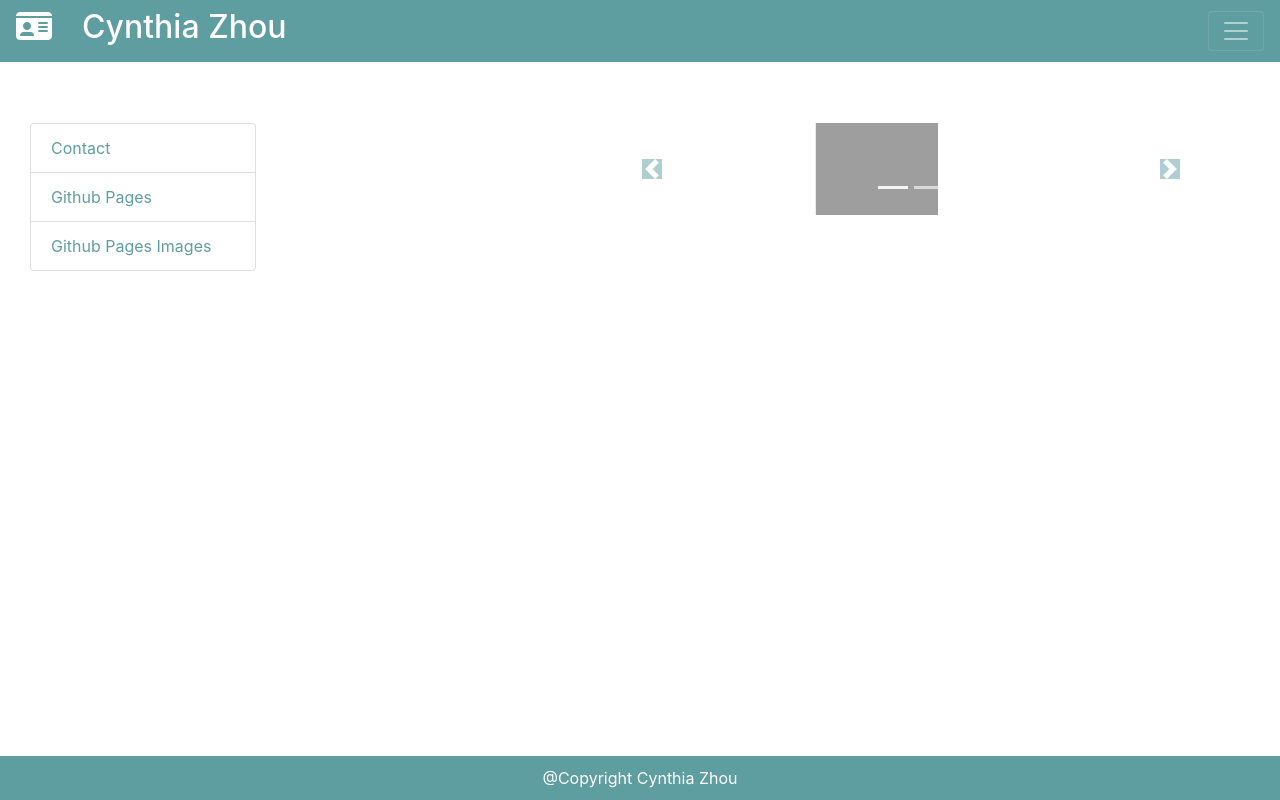
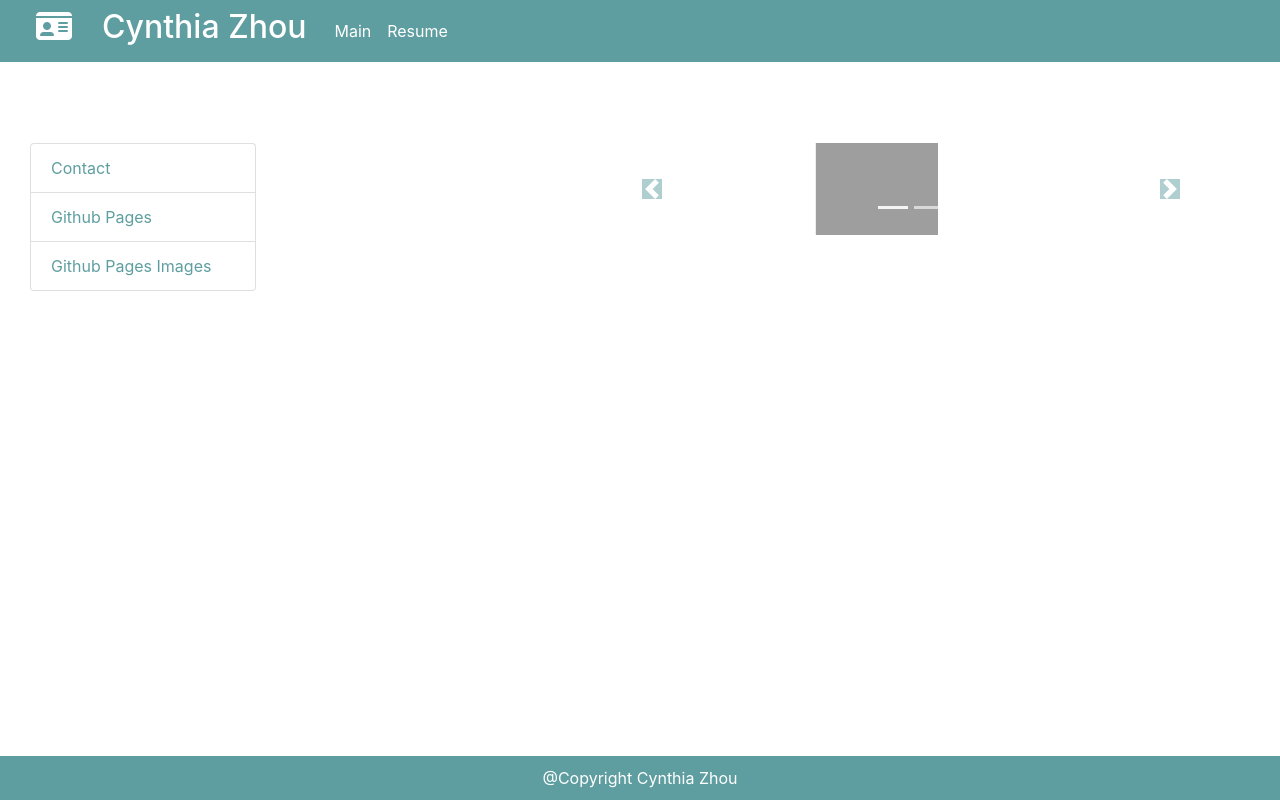
Before and after one commit to blin124/Portfolio, a plain HTML site: page html/index.html in a window 1280 px wide. Drawn offline with nearby package versions, Linux system fonts and the light colour scheme; grey boxes are pictures that could not be loaded.

Commit message:
touch ups

```diff
--- a/html/index.html
+++ b/html/index.html
@@ -17,23 +17,27 @@
 
   </head>
   <body>
+
     <!-- nav bar -->
-    <div class="pos-f-t fixed-top nav-nav">
-      <div class="collapse" id="navbarToggleExternalContent">
-        <div class="bg-dark p-4">
-          <h5 class="text-white h4">Portfolio</h5>
-          <a class="resume-link" href="../html/index.html">Main</a>
+    <nav class="navbar navbar-expand-lg navbar-light bg-light nav-nav">
+      <!-- icon addition -->
+      <h2><i class="fas fa-id-card"></i>Cynthia Zhou</h2>
+      <button class="navbar-toggler" type="button" data-toggle="collapse" data-target="#navbarNav" aria-controls="navbarNav" aria-expanded="false" aria-label="Toggle navigation">
+        <span class="navbar-toggler-icon"></span>
+      </button>
+      <div class="collapse navbar-collapse" id="navbarNav">
+        <ul class="navbar-nav">
+          <!-- link to current page preset -->
+          <li class="nav-item">
+            <a class="nav-link nav-nav-link" href="../html/index.html">Main</a>
+          </li>
           <!-- link to resume PDF -->
-          <a class="resume-link" href="../IT resume cynthia zhou.pdf">Resume</a>
-        </div>
+          <li class="nav-item">
+            <a class="nav-link nav-nav-link" href="../IT resume cynthia zhou.pdf">Resume</a>
+          </li>
+        </ul>
       </div>
-      <nav class="navbar navbar-dark nav-nav">
-        <h2><i class="fas fa-id-card"></i>Cynthia Zhou</h2>
-        <button class="navbar-toggler" type="button" data-toggle="collapse" data-target="#navbarToggleExternalContent" aria-controls="navbarToggleExternalContent" aria-expanded="false" aria-label="Toggle navigation">
-        <span class="navbar-toggler-icon"></span>
-        </button>
-      </nav>
-    </div>
+    </nav>
 
     <br>
 
--- a/style.css
+++ b/style.css
@@ -1,6 +1,10 @@
+h2 {
+    color: white;
+    padding: 0px 20px;
+}
 
-h2, h3 {
-    color: white;
+.nav-nav-link {
+    color: white !important;
 }
 
 .resume-link {
@@ -23,7 +27,7 @@ html {
 
 .row {
     height: 100%;
-    padding-top: 75px;
+    padding-top: 33px;
     margin-left: 15px !important;
 }
 
```
